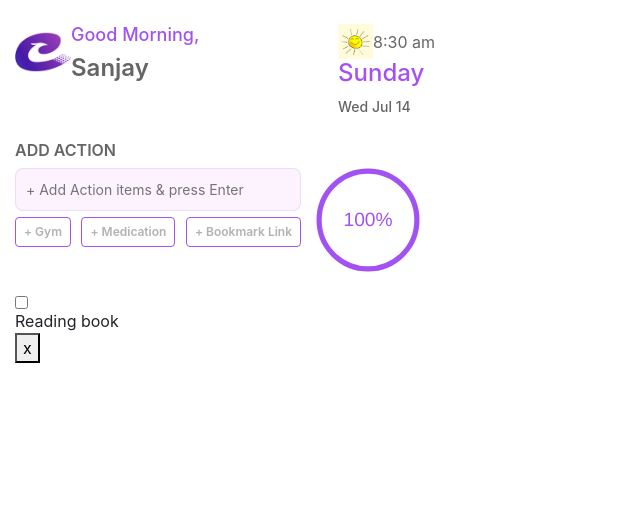
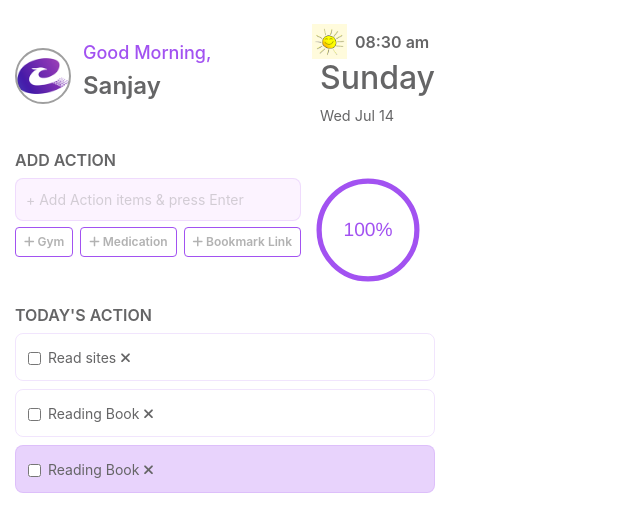
Before and after one commit to sanssitk/Google_Extension__EasyPlanner, a website with bundled scripts: page popup.html in a window 1280 px wide. Shown: the whole page, without its empty margins (0-640 px from the left). Built offline with nearby package versions, Linux system fonts and the light colour scheme.

Commit message:
complete front end design

```diff
--- a/popup.css
+++ b/popup.css
@@ -1,7 +1,16 @@
 body {
     width: 450px;
-    height: 562px;
+    min-height: 300px;
     margin: 0;
+}
+
+h2 {
+    margin: 0;
+}
+
+::placeholder {
+    opacity: 0.3;
+    /* Firefox */
 }
 
 .row {
@@ -20,17 +29,20 @@ body {
     background-image: url("./images/Logo128.png");
     background-size: cover;
     background-position: center;
+    border: 2px solid #9F9F9F;
+    border-radius: 50%;
+    margin-right: 12px;
 }
 
 .profile_container {
     display: flex;
+    align-items: center;
 }
 
 .greeting__type {
     font-size: 18px;
     font-weight: 500;
     color: #A252F1;
-
 }
 
 .greeting__name {
@@ -42,29 +54,32 @@ body {
 .info_container {
     display: flex;
     flex-direction: column;
+    color: #656566;
 }
 
 #greeting__image {
     width: 35px;
     height: 35px;
-}
-
-.info_container_day {
-    color: #A252F1;
-    font-weight: 500;
-    font-size: 24px;
-}
-
-.info_container_date {
-    color: #656566;
-    font-weight: 500;
-    font-size: 14px;
+    margin-right: 8px;
 }
 
 .info_container_time {
     display: flex;
     align-items: center;
-    color: #656566;
+    font-weight: 600;
+    font-size: 1rem;
+}
+
+.info_container_day {
+    font-size: 2rem;
+    margin-left: 8px;
+    font-weight: 500;
+}
+
+.info_container_date {
+    font-size: 0.9rem;
+    font-weight: 400;
+    margin-left: 8px;
 }
 
 
@@ -78,6 +93,7 @@ body {
     font-size: 16px;
     color: #656566;
     font-weight: 600;
+    margin-bottom: 8px;
 }
 
 .actionInput_shortLink {
@@ -141,3 +157,44 @@ body {
 }
 
 /* Third Row ********************************************************************************/
+.actionItem_container {
+    padding: 12px;
+    display: flex;
+    flex-direction: column;
+    margin-bottom: 8px;
+    border: 1px solid rgba(162, 82, 241, 0.15);
+    border-radius: 8px;
+    min-height: 3rem;
+    font-size: 14px;
+    justify-content: center;
+}
+
+.actionItem_container.checked {
+    background-color: rgba(162, 82, 241, 0.25);
+}
+
+.actionItem_item {
+    display: flex;
+    justify-content: space-between;
+    color: #656566;
+}
+
+.actionItem_shortLink {
+    border: 1px solid rgba(162, 82, 241, 0.15);
+    border-radius: 4px;
+    display: flex;
+    padding: 4px 6px;
+    margin-top: 8px;
+
+    display: none;
+}
+
+.actionItem_shortLink a {
+    color: rgba(101, 101, 102, 1);
+    text-decoration: none;
+    font-size: 12px;
+}
+
+.form-check-input {
+    margin-left: -1.2rem;
+}
--- a/popup.html
+++ b/popup.html
@@ -26,12 +26,11 @@
                 <div class="info_container">
                     <div class="info_container_time">
                         <img id="greeting__image" src="images/GoodMorning.png" />
-                        <span>8:30 am</span>
+                        <span>08:30 am</span>
                     </div>
                     <h2 class="info_container_day">Sunday</h2>
                     <span class="info_container_date">Wed Jul 14</span>
                 </div>
-
             </div>
         </div>
 
@@ -46,39 +45,69 @@
                         </div>
 
                         <div class="actionInput_shortLink">
-                            <button class="btn btn-outline-primary">+ Gym</button>
-                            <button class="btn btn-outline-primary">+ Medication</button>
-                            <button class="btn btn-outline-primary">+ Bookmark Link</button>
+                            <button class="btn btn-outline-primary"><i class="fas fa-plus"></i> Gym</button>
+                            <button class="btn btn-outline-primary"><i class="fas fa-plus"></i> Medication</button>
+                            <button class="btn btn-outline-primary"><i class="fas fa-plus"></i> Bookmark Link</button>
                         </div>
+                    </div>
 
-                    </div>
                     <div class="col progressContainer">
                         <div id="container"></div>
                     </div>
-
                 </div>
-
             </div>
         </div>
 
         <div class="row">
             <div class="col actionItems">
-                <div class="actionItems__item">
-                    <input type="checkbox" class="form-check">
-                    <div class="action-text">Reading book</div>
-                    <button>x</button>
+                <h2 class="addAction">TODAY'S ACTION</h2>
+
+                <div class="actionItem_container">
+                    <div class="form-check actionItem_item">
+                        <input class="form-check-input" type="checkbox" value="" id="checkDefault">
+                        <label class="form-check-label" for="checkDefault">
+                            Read sites
+                        </label>
+                        <i class="fas fa-times"></i>
+                    </div>
+                    <div class="actionItem_shortLink">
+                        <a href="">
+                            Four useFull JavaScript shorthands..
+                        </a>
+                    </div>
+                </div>
+
+                <div class="actionItem_container">
+                    <div class="form-check actionItem_item">
+                        <input class="form-check-input" type="checkbox" value="" id="checkDefault">
+                        <label class="form-check-label" for="checkDefault">
+                            Reading Book
+                        </label>
+                        <i class="fas fa-times"></i>
+                    </div>
+                    <div class="actionItem_shortLink"></div>
+                </div>
+
+                <div class="actionItem_container checked">
+                    <div class="form-check actionItem_item">
+                        <label class="form-check-label" for="checkDefault">
+                            <input class="form-check-input" type="checkbox" value="" id="checkDefault">
+                            Reading Book
+                        </label>
+                        <i class="fas fa-times"></i>
+                    </div>
+                    <div class="actionItem_shortLink"></div>
                 </div>
 
             </div>
         </div>
-
-
 
     </div>
 
     <script src="packages/jquery-3.5.1.min.js"></script>
     <script src="packages/bootstrap.min.js"></script>
     <script src="packages/progressbar.js"></script>
+    <script src="packages/fontawesome.js"></script>
     <script src="js/app.js"></script>
 </body>
 
```
